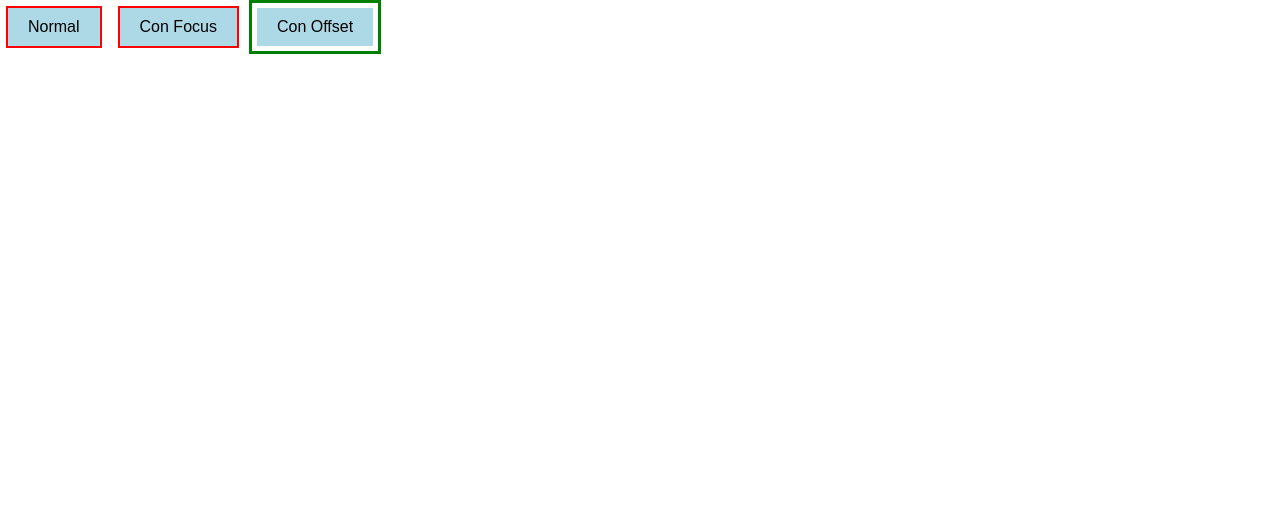
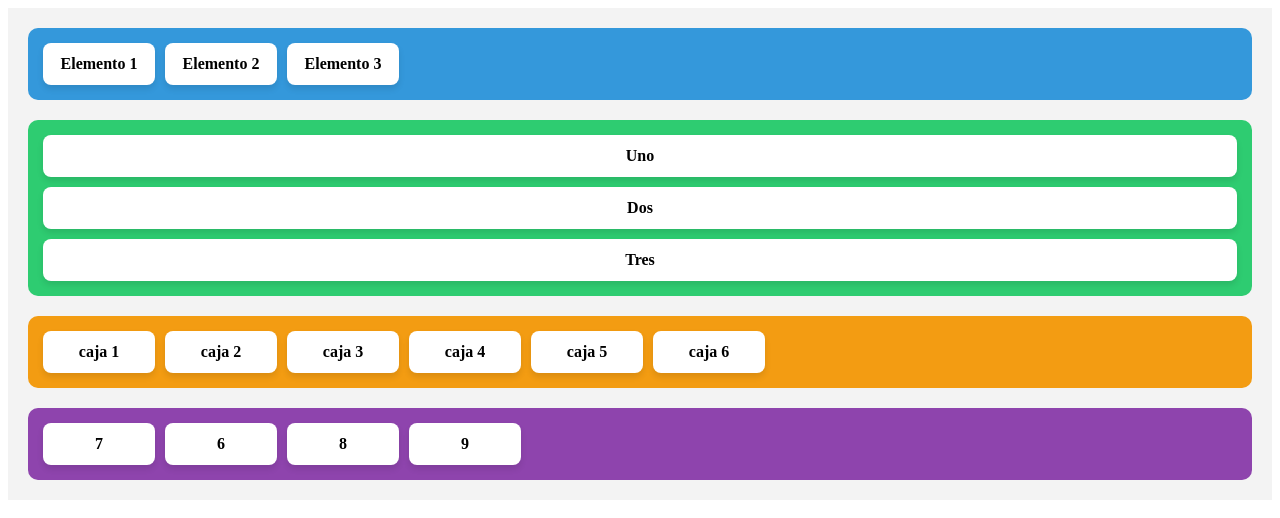
Before and after one commit to ecamilogp/curso-de-css, a Vue app: page / in a window 1280 px wide. Shown: the top 518 px of the page. Built offline with nearby package versions, Linux system fonts and the light colour scheme; the HTML template or start-up script is replaced by a standard one.

Commit message:
uso de propiedades de contenedor flexbox

```diff
--- a/src/App.vue
+++ b/src/App.vue
@@ -25,7 +25,11 @@
 // import Overflow from './component/css-intermedio/Overflow-.vue'
 // import ControlDeFlujoDeTexto from './component/css-intermedio/ControlDeFlujoDeTexto.vue'
 // import ObjectFityObjectPosition from './component/css-intermedio/ObjectFityObjectPosition.vue'
-import OutlineContorno from './component/css-intermedio/OutlineContorno.vue'
+// import OutlineContorno from './component/css-intermedio/OutlineContorno.vue'
+// ________________________________________________________________________________________________________
+
+//seccion de css flexbox
+import FlexDirectionFlexWrapFlexFlow from './component/css-flex-box/FlexDirection-FlexWrap-FlexFlow.vue'
 </script>
 
 <template>
@@ -55,5 +59,8 @@ import OutlineContorno from './component/css-intermedio/OutlineContorno.vue'
   <!-- <Overflow /> -->
   <!-- <ControlDeFlujoDeTexto /> -->
   <!-- <ObjectFityObjectPosition /> -->
-  <OutlineContorno />
+  <!-- <OutlineContorno /> -->
+  <!-- // __________________________________________-->
+  <!-- css flexbox  -->
+  <FlexDirectionFlexWrapFlexFlow />
 </template>
--- /dev/null
+++ b/src/component/css-flex-box/FlexDirection-FlexWrap-FlexFlow.vue
@@ -0,0 +1,102 @@
+<template>
+  <div class="container">
+    <!-- Flex Direction: Row -->
+    <div class="flex-row">
+      <div class="box">Elemento 1</div>
+      <div class="box">Elemento 2</div>
+      <div class="box">Elemento 3</div>
+    </div>
+
+    <!-- Flex Direction: Column -->
+    <div class="flex-column">
+      <div class="box">Uno</div>
+      <div class="box">Dos</div>
+      <div class="box">Tres</div>
+    </div>
+
+    <!-- Flex Wrap -->
+    <div class="flex-wrap">
+      <div class="box">caja 1</div>
+      <div class="box">caja 2</div>
+      <div class="box">caja 3</div>
+      <div class="box">caja 4</div>
+      <div class="box">caja 5</div>
+      <div class="box">caja 6</div>
+    </div>
+
+    <!-- Flex Flow -->
+    <div class="flex-flow">
+      <div class="box">7</div>
+      <div class="box">6</div>
+      <div class="box">8</div>
+      <div class="box">9</div>
+    </div>
+  </div>
+</template>
+
+<style scoped>
+.container {
+  display: flex;
+  flex-direction: column;
+  gap: 20px;
+  padding: 20px;
+  background-color: #f3f3f3;
+}
+
+/* Flex Direction: Row */
+.flex-row {
+  display: flex;
+  flex-direction: row;
+  gap: 10px;
+  background: #3498db;
+  padding: 15px;
+  border-radius: 10px;
+}
+
+/* Flex Direction: Column */
+.flex-column {
+  display: flex;
+  flex-direction: column;
+  gap: 10px;
+  background: #2ecc71;
+  padding: 15px;
+  border-radius: 10px;
+}
+
+/* Flex Wrap */
+.flex-wrap {
+  display: flex;
+  flex-wrap: wrap;
+  gap: 10px;
+  background: #f39c12;
+  padding: 15px;
+  border-radius: 10px;
+}
+
+/* Flex Flow */
+.flex-flow {
+  display: flex;
+  flex-flow: row wrap;
+  gap: 10px;
+  background: #8e44ad;
+  padding: 15px;
+  border-radius: 10px;
+}
+
+/* Estilos de los elementos */
+.box {
+  background: white;
+  color: black;
+  padding: 12px 16px;
+  border-radius: 8px;
+  text-align: center;
+  font-weight: bold;
+  min-width: 80px;
+  box-shadow: 0 4px 6px rgba(0, 0, 0, 0.1);
+  transition: transform 0.2s ease-in-out;
+}
+
+.box:hover {
+  transform: scale(1.05);
+}
+</style>
```
